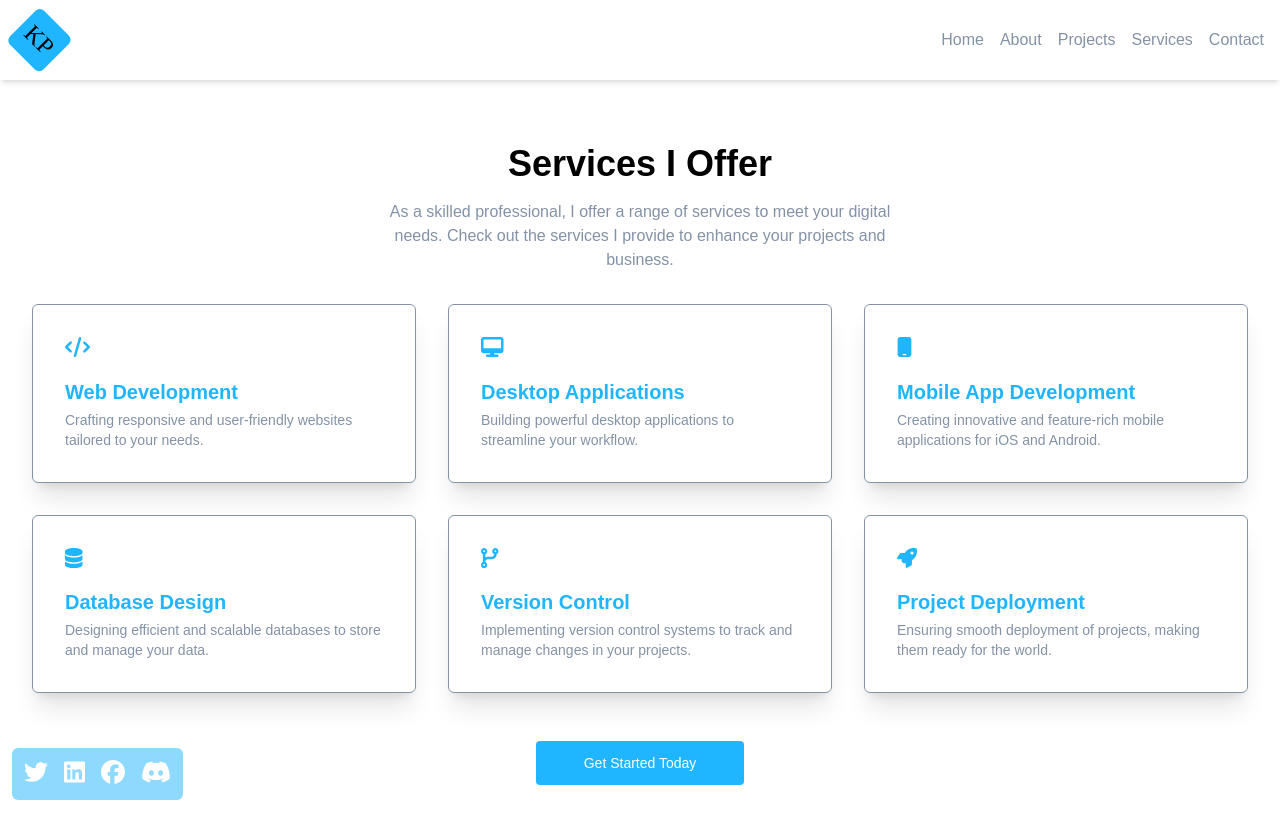
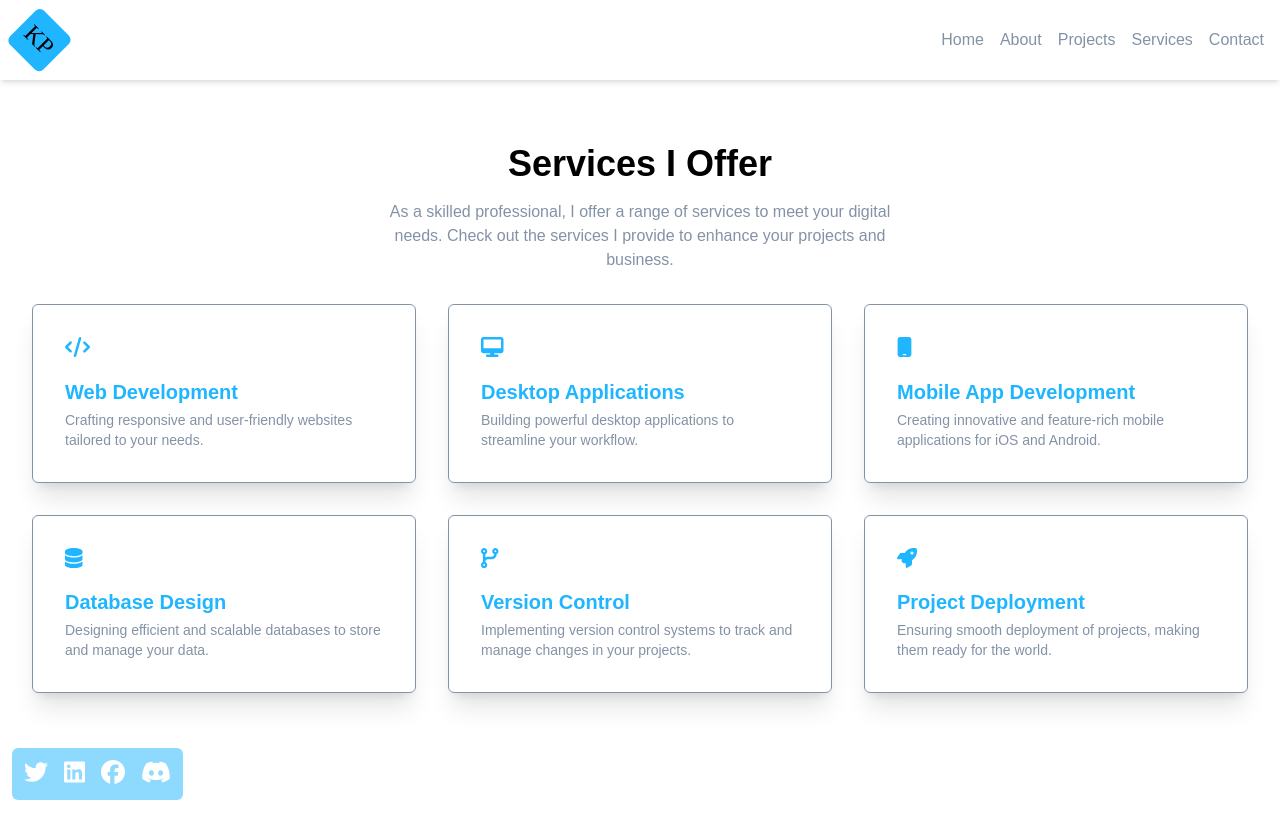
Before and after one commit to kausarthind/react_portfolio, a React (Vite) app: page /services in a window 1280 px wide. Shown: the top 838 px of the page. After the commit the page ends 800 px from the top, so only its background shows below. Built offline with nearby package versions, Linux system fonts and the light colour scheme.

Commit message:
get started button removed from services page

```diff
--- a/src/pages/Services.jsx
+++ b/src/pages/Services.jsx
@@ -25,15 +25,6 @@ const Services = () => {
             <ServiceCard key={index} {...service} />
           ))}
         </div>
-
-        <div className="mt-12 text-center">
-          <a
-            href="/contact"
-            className="inline-block rounded bg-blue px-12 py-3 text-sm font-medium text-kwhite transition  focus:outline-none focus:ring "
-          >
-            Get Started Today
-          </a>
-        </div>
       </div>
     </section>
   );
```
